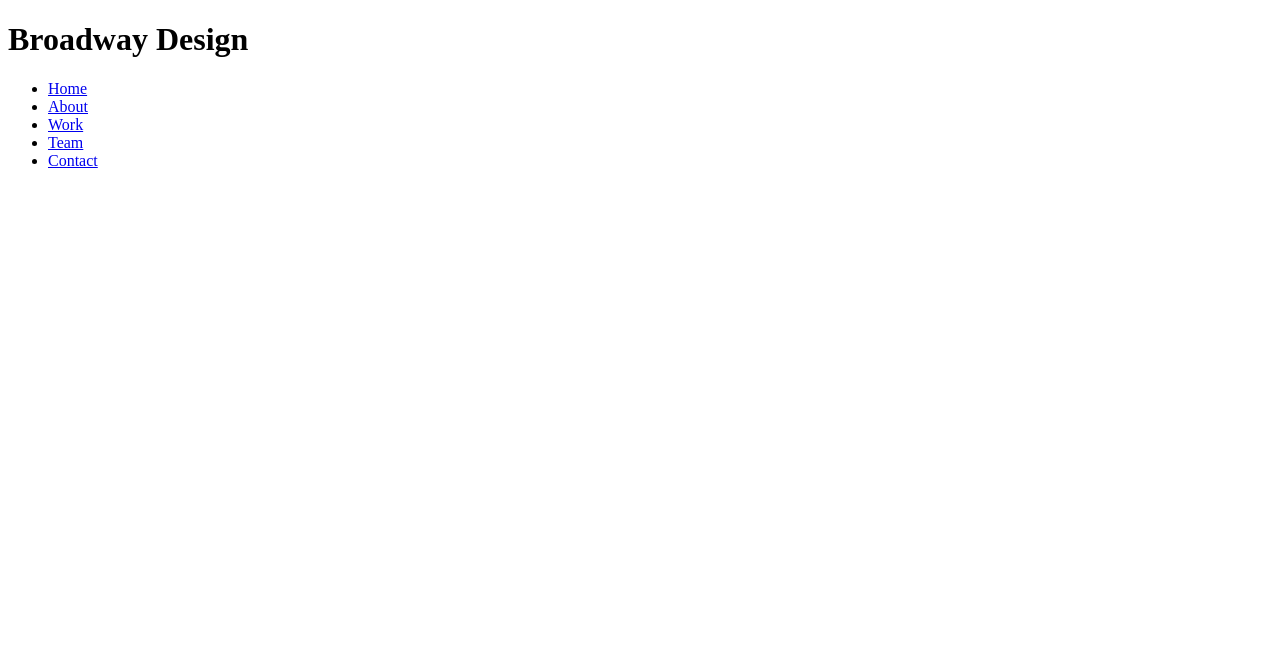
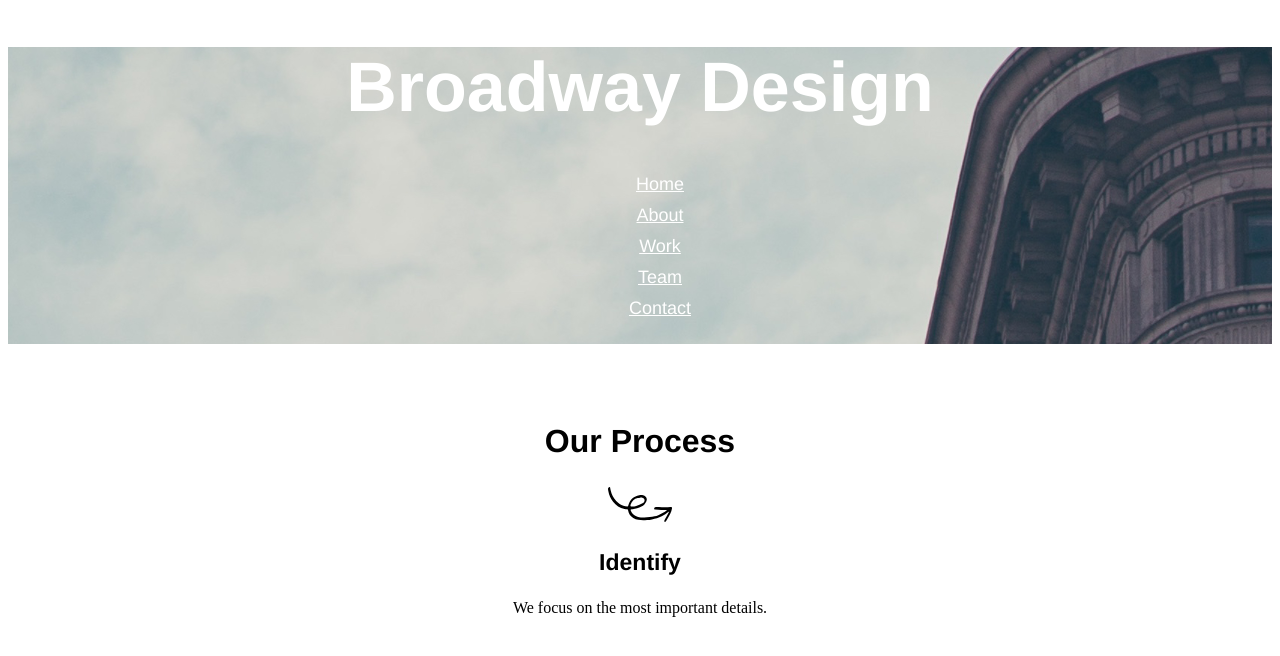
Before and after one commit to amaliacardenas/broadway, a plain HTML site: page index.html in a window 1280 px wide. Drawn offline with Linux system fonts and the light colour scheme.

Commit message:
added header section and started the second section

```diff
--- a/index.html
+++ b/index.html
@@ -3,9 +3,10 @@
   <head>
     <meta charset="utf-8">
     <title>broadway site</title>
+    <link href="./resources/css/styles.css" type="text/css" rel="stylesheet" />
   </head>
   <body>
-    <header>
+    <header id="header">
       <h1>Broadway Design</h1>
       <nav>
         <ul>
@@ -17,6 +18,13 @@
         </ul>
       </nav>
     </header>
+    <div id="our-process">
+      <h2>Our Process</h2>
+      <img src="./resources/images/identify.svg" alt="arrow." />
+      <h3>Identify</h3>
+      <p>We focus on the most important details.</p>
+
+    </div>
 
   </body>
 </html>
--- a/resources/css/styles.css
+++ b/resources/css/styles.css
@@ -0,0 +1,41 @@
+/*general */
+
+body {
+  text-align: center;
+}
+
+/*header section*/
+
+#header {
+  background: url('../images/the-flatiron-building.png ') no-repeat;
+  height: 350px;
+}
+
+#header h1 {
+  font-family: Helvetica;
+  font-size:70px;
+  font-weight: bold;
+  color: white;
+}
+
+#header li, a {
+  list-style: none;
+  font-family: Helvetica;
+  font-size: 18px;
+  color: white;
+  margin: 10px;
+}
+
+/*our process section*/
+
+h2 {
+  font-family: Helvetica;
+  font-size: 32px;
+  font-weight: bold;
+}
+
+h3 {
+  font-family: Helvetica;
+  font-size: 23px;
+  font-weight: bold;
+}
```
